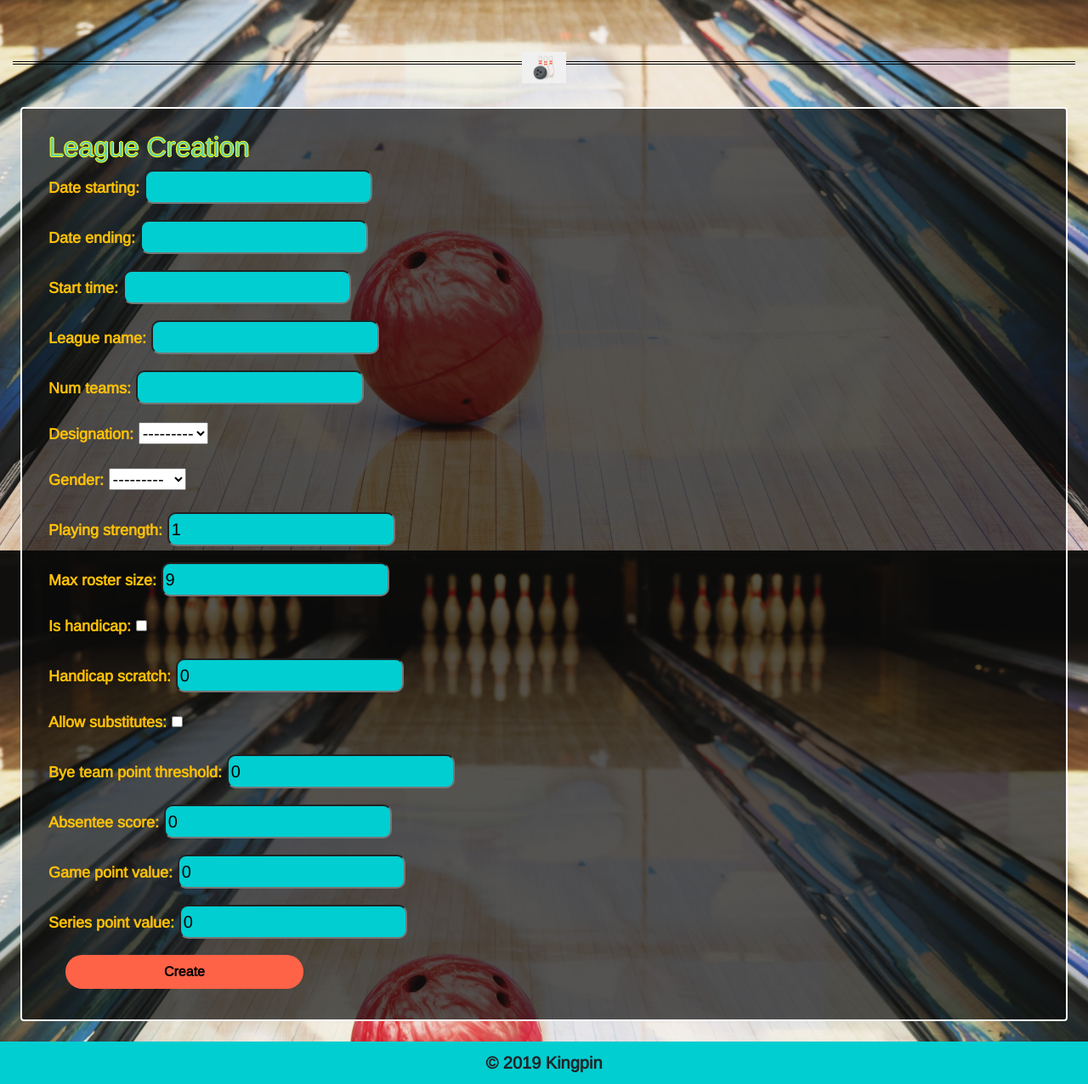
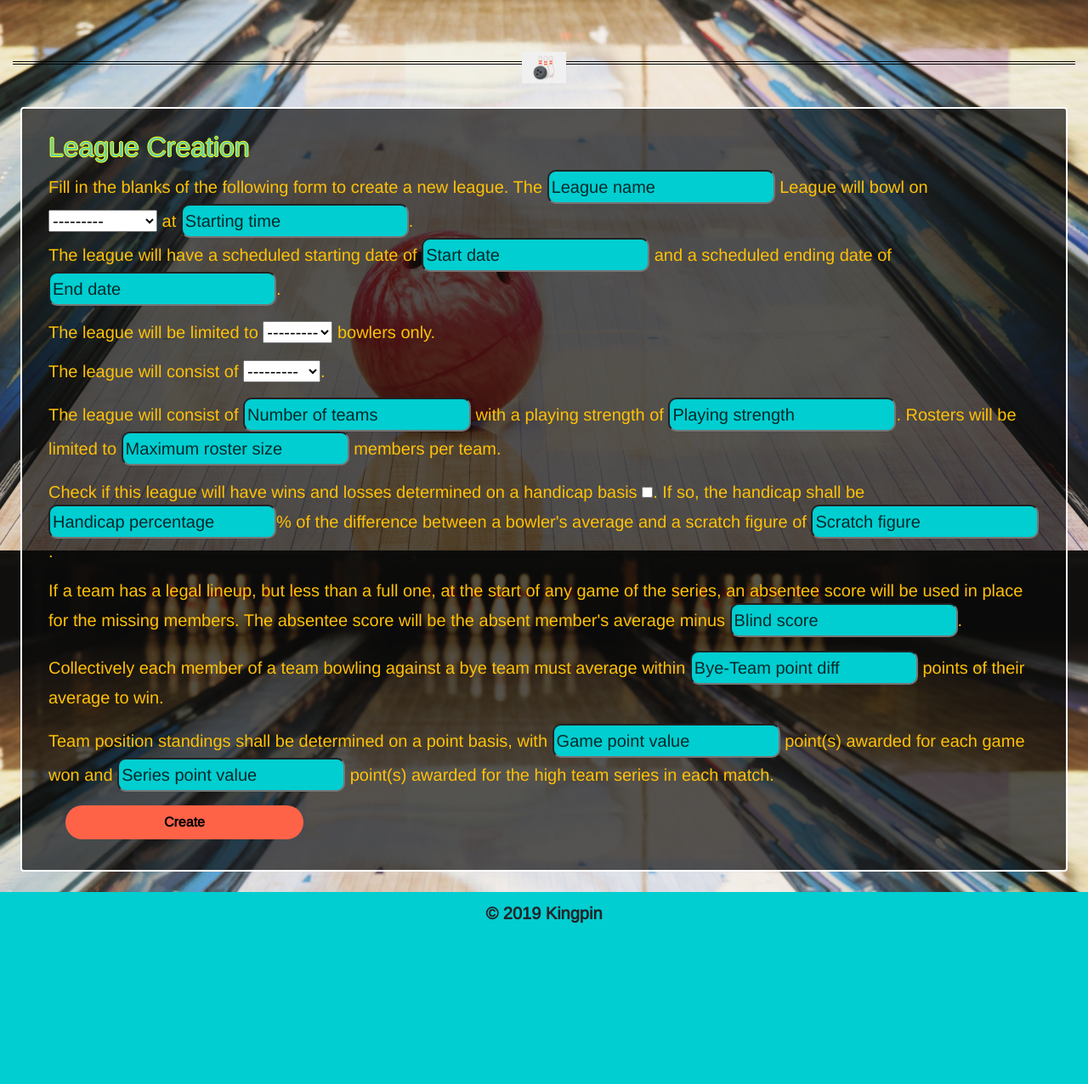
Before and after one commit to cjtrombley/KPTracker, a Django app: page /kpbt/leagues/create-league in a window 1280 px wide. Shown: the part 191-1467 px from the top of the page at 85% size. After the commit the page ends 1278 px from the top, so only its background shows below. Run offline with Django 3.2, Linux system fonts and the light colour scheme; some libraries are stand-ins or nearby versions.

Commit message:
Updated league creation form

```diff
--- a/kptracker_serv/kpbt/centers/forms.py
+++ b/kptracker_serv/kpbt/centers/forms.py
@@ -4,7 +4,8 @@ from kpbt.centers.models import BowlingCenter, CenterAddress
 class CreateBowlingCenterForm(forms.ModelForm):
 	class Meta:
 		model= BowlingCenter
-		fields=('name', 'num_lanes', 'manager')
+		exclude = ['manager']
+		fields=('name', 'num_lanes')
 
 class CreateCenterAddressForm(forms.ModelForm):
 	class Meta:
--- a/kptracker_serv/kpbt/leagues/forms.py
+++ b/kptracker_serv/kpbt/leagues/forms.py
@@ -4,20 +4,37 @@ from kpbt.centers.models import BowlingCenter
 
 class LeagueCreationForm(forms.ModelForm):
 
-	league_name = forms.CharField(max_length=32)
+	league_name = forms.CharField(max_length=32, widget= forms.TextInput(attrs={'placeholder':'League name'}))
 	#bowling_center = ModelChoiceField(queryset=BowlingCenter
+
+	num_teams = forms.IntegerField(widget = forms.NumberInput(attrs={'placeholder':'Number of teams'}))
+	#designation = forms.ChoiceField(widget = forms.RadioSelect())
+
+	playing_strength = forms.IntegerField(widget = forms.NumberInput(attrs={'placeholder':'Playing strength'}))
+	max_roster_size = forms.IntegerField(widget=forms.NumberInput(attrs={'placeholder':'Maximum roster size'}))
+	handicap_scratch = forms.IntegerField(widget=forms.NumberInput(attrs={'placeholder':'Scratch figure'}))
+	handicap_percentage = forms.IntegerField(widget=forms.NumberInput(attrs={'placeholder':'Handicap percentage'}))
+	bye_team_point_threshold = forms.IntegerField(widget=forms.NumberInput(attrs={'placeholder':'Bye-Team point diff'}))
+	absentee_score = forms.IntegerField(widget=forms.NumberInput(attrs={'placeholder':'Blind score'}))
+	game_point_value = forms.IntegerField(widget=forms.NumberInput(attrs={'placeholder':'Game point value'}))
+	series_point_value = forms.IntegerField(widget=forms.NumberInput(attrs={'placeholder':'Series point value'}))
 
 	class Meta:
 		model = LeagueRules
 		fields = ('league_name', 'num_teams', 'designation', 'gender',
-			'playing_strength', 'max_roster_size', 'is_handicap', 'handicap_scratch', 'allow_substitutes',
+			'playing_strength', 'max_roster_size', 'is_handicap', 'handicap_scratch', 'handicap_percentage',
 			'bye_team_point_threshold', 'absentee_score', 'game_point_value', 'series_point_value')
+
 
 class CreateScheduleForm(forms.ModelForm):
 
+	date_starting = forms.DateField(widget= forms.DateInput(attrs={'placeholder':'Start date'}))
+	date_ending = forms.DateField(widget=forms.DateInput(attrs={'placeholder':'End date'}))
+	start_time = forms.TimeField(widget=forms.TimeInput(attrs={'placeholder':'Starting time'}))
+
 	class Meta:
 		model = Schedule
-		fields = ('date_starting', 'date_ending', 'start_time')
+		fields = ('date_starting', 'date_ending', 'day_of_week', 'start_time')
 
 class UpdateLeagueSecretaryForm(forms.ModelForm):
 	class Meta:
--- a/kptracker_serv/kpbt/leagues/models.py
+++ b/kptracker_serv/kpbt/leagues/models.py
@@ -197,7 +197,7 @@ class LeagueRules(models.Model):
 	is_handicap = models.BooleanField(default=False)
 	handicap_scratch = models.PositiveSmallIntegerField(default=0)
 	handicap_percentage = models.PositiveSmallIntegerField(default=0)
-	allow_substitutes = models.BooleanField(default=False)
+	#allow_substitutes = models.BooleanField(default=False)
 	bye_team_point_threshold = models.PositiveSmallIntegerField(default=0)
 	absentee_score = models.PositiveSmallIntegerField(default=0)
 	game_point_value = models.PositiveSmallIntegerField(default=0)
@@ -258,12 +258,24 @@ class LeagueBowler(models.Model):
 		self.league_average = self.league_total_scratch / self.games_bowled
 
 class Schedule(models.Model):
+	WEEKDAY = (
+		('MO', 'Monday'),
+		('TU', 'Tuesday'),
+		('WE', 'Wednesday'),
+		('TH', 'Thursday'),
+		('FR', 'Friday'),
+		('SA', 'Saturday'),
+		('SU', 'Sunday'),
+	)
+
 	league = models.OneToOneField(League, on_delete=models.CASCADE)
 
 	date_starting = models.DateField()
 	date_ending = models.DateField()
 	num_weeks = models.PositiveSmallIntegerField(default=0)
 	start_time = models.TimeField()
+
+	day_of_week = models.CharField(max_length=2, choices=WEEKDAY)
 
 	#current_week = models.PositiveSmallIntegerField(default=1)
 
--- a/kptracker_serv/kpbt/leagues/views.py
+++ b/kptracker_serv/kpbt/leagues/views.py
@@ -17,7 +17,9 @@ def create_league(request, center_name=""):
 
 		schedule_form = CreateScheduleForm(request.POST)
 		league_form = LeagueCreationForm(request.POST)
+		print('got here')
 		if schedule_form.is_valid() and league_form.is_valid():
+			print('got_here 2')
 			new_league = League.objects.create(
 				name=league_form.cleaned_data['league_name'], bowling_center=center,)
 			new_league.save()
@@ -60,6 +62,9 @@ def create_league(request, center_name=""):
 			schedule.save()
 			leaguerules.save()
 			return redirect('center-home', center_name=center_name)
+		else:
+			print(schedule_form.errors)
+			print(league_form.errors)
 	else:
 		schedule_form = CreateScheduleForm()
 		league_form = LeagueCreationForm()
--- a/kptracker_serv/kpbt/static/css/styles.css
+++ b/kptracker_serv/kpbt/static/css/styles.css
@@ -466,6 +466,10 @@ label {
     color: #ffc107;
 }
 
+.text-label {
+	color: #ffc107
+}
+
 .buttonDrop {
     border-radius: 50%;
     width: 60px;
--- a/kptracker_serv/templates/kpbt/centers/manage/manage_center.html
+++ b/kptracker_serv/templates/kpbt/centers/manage/manage_center.html
@@ -8,9 +8,8 @@
 <h2 class="form-head mb-3"> {{center.name}} - Management Options</h2>
 
 <ul>
-    <li>
-        <a href="{% url 'update-center-manager' center.name %}">Change center manager.</a>
-    </li>
+    <li><a href="{% url 'update-center-manager' center.name %}">Change center manager.</a></li>
+    <li><a href="{% url 'update-center' center.name %}">Update Center Information</a></li>
 </ul>
 </div>
 </div>
--- a/kptracker_serv/templates/kpbt/leagues/manage/create_league.html
+++ b/kptracker_serv/templates/kpbt/leagues/manage/create_league.html
@@ -7,13 +7,35 @@
  <div class="row">
  <div class="col-md-12">
 	<h2 class="form-head">League Creation</h2>
-<form method="post">
+
+
+
+    <form method="post" class ="text-label">
 	{% csrf_token %}
-	{{ schedule_form.as_p }}
-    {{ league_form.as_p }}
+
+
+
+    Fill in the blanks of the following form to create a new league.
+
+
+        The {{ league_form.league_name }} League will bowl on {{ schedule_form.day_of_week }} at {{ schedule_form.start_time }}.
+        <p> The league will have a scheduled starting date of {{ schedule_form.date_starting }} and a scheduled ending date of {{ schedule_form.date_ending }}.</p>
+        <p> The league will be limited to {{ league_form.designation }} bowlers only.</p>
+        <p> The league will consist of {{ league_form.gender }}.</p>
+        <p> The league will consist of {{ league_form.num_teams }} with a playing strength of {{ league_form.playing_strength }}. Rosters will be limited to {{ league_form.max_roster_size }} members per team.</p>
+        <p> Check if this league will have wins and losses determined on a handicap basis {{ league_form.is_handicap }}. If so, the handicap shall be {{ league_form.handicap_percentage}}% of the difference between a bowler's average and a scratch figure of {{ league_form.handicap_scratch }}.</p>
+        <p>If a team has a legal lineup, but less than a full one, at the start of any game of the series, an absentee score will be used in place for the missing members. The absentee score will be the absent member's average minus {{ league_form.absentee_score }}.</p>
+        <p>Collectively each member of a team bowling against a bye team must average within {{ league_form.bye_team_point_threshold }} points of their average to win.</p>
+        <p> Team position standings shall be determined on a point basis, with {{ league_form.game_point_value }} point(s) awarded for each game won and {{ league_form.series_point_value }} point(s) awarded for the high team series in each match.</p>
+
+
+
+
+
 	<button type="submit" class="btn btn-univ">Create</button>
 </form>
      </div>
      </div>
      </div>
+
 {% endblock %}
--- a/kptracker_serv/templates/kpbt/leagues/view_league.html
+++ b/kptracker_serv/templates/kpbt/leagues/view_league.html
@@ -1,7 +1,7 @@
 {% extends 'index.html' %}
 
 {% block page_content %}
-
+<div class="text-white">
 <h2> {{ league.name }} </h2> {% if request.user == secretary %} <p><a href="{% url 'manage-league' league.bowling_center.name league.name %}"> Manage League</a></p> {% endif %}
 
 {% if league.schedule.current_week > 1 %}
@@ -113,5 +113,5 @@
 {{ schedule.as_p }}
 </div>
 //-->
-
+</div>
 {% endblock %}
```
Also changed, not shown: kptracker_serv/kpbt/teams/views.py (+4 -4 lines), kptracker_serv/kpbt/migrations/0024_merge_20191111_2205.py (added), kptracker_serv/kpbt/migrations/0025_schedule_day_of_week.py (added), kptracker_serv/kpbt/migrations/0026_remove_leaguerules_allow_substitutes.py (added).
